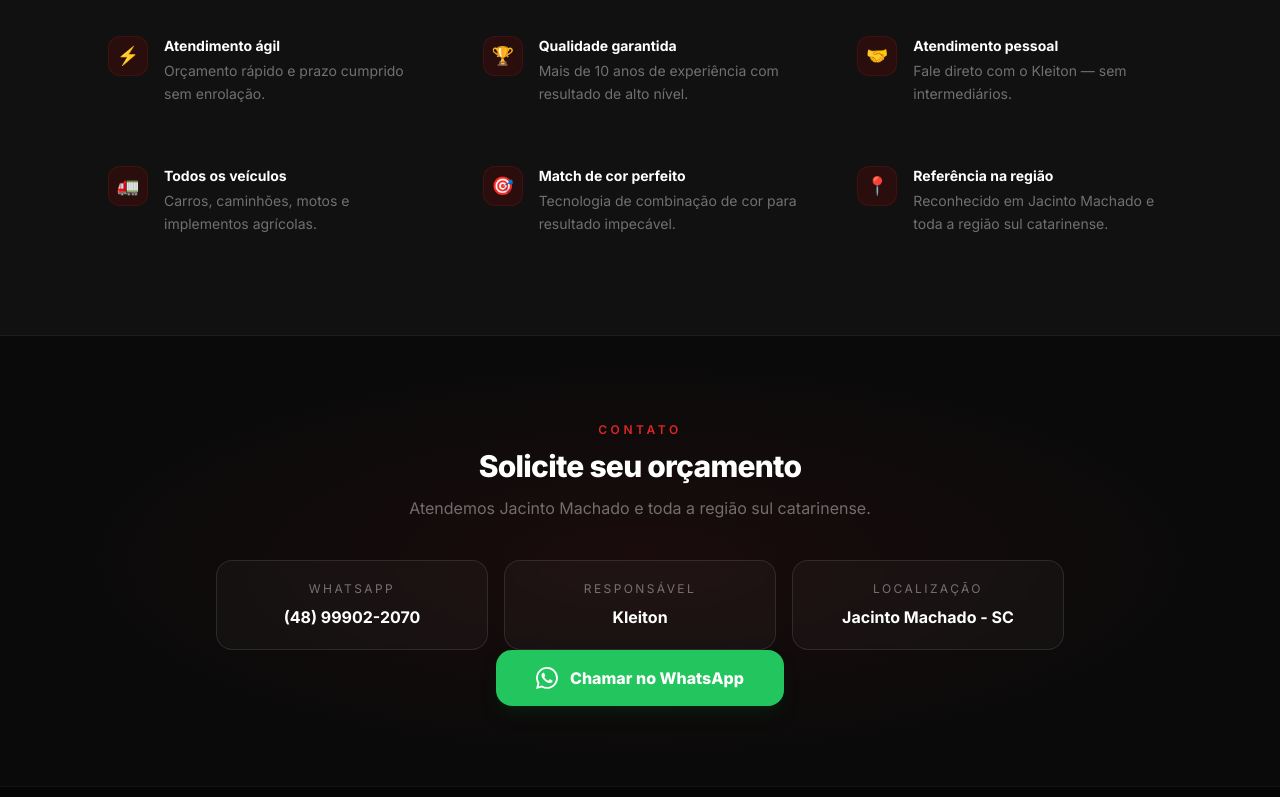
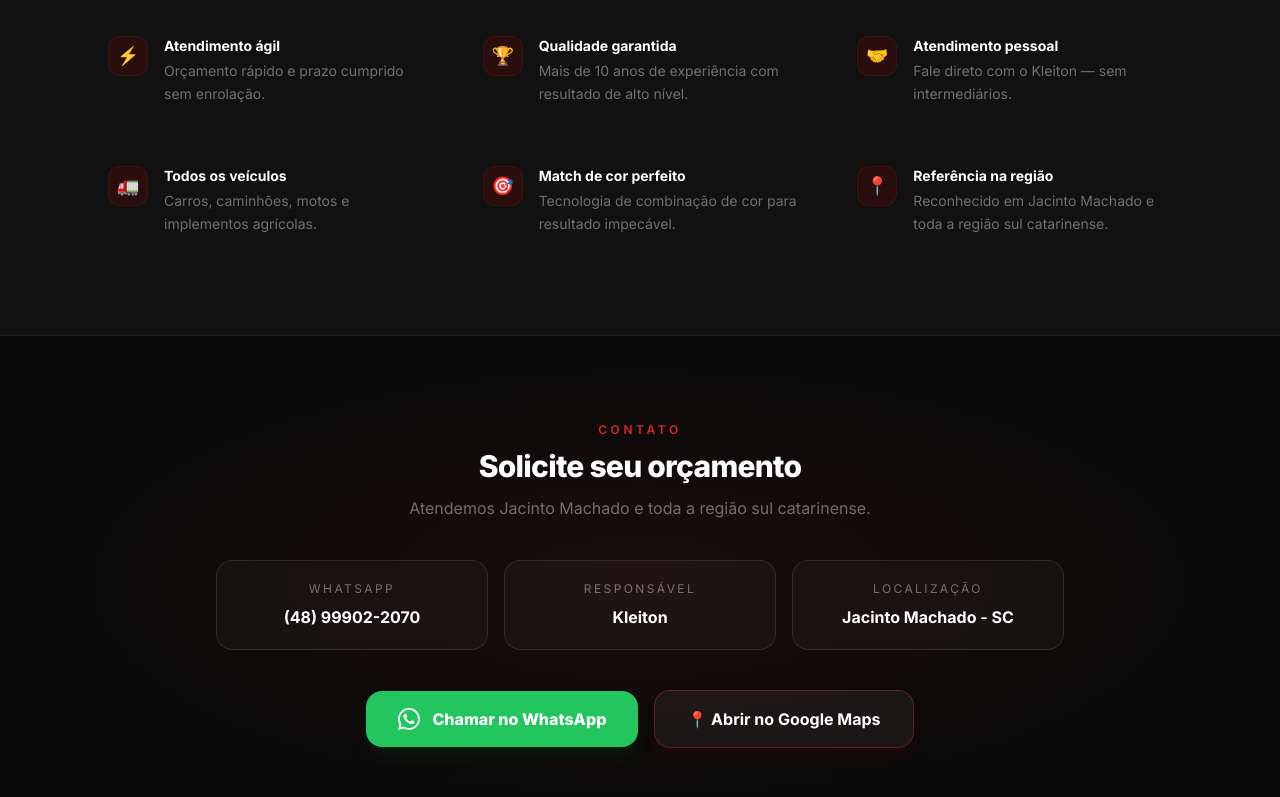
Before and after one commit to DevNicolas01/JK_AutoTruck, a React (Vite) app: page / in a window 1280 px wide. Shown: the part 2000-2797 px from the top of the page. Built offline with nearby package versions, Linux system fonts and the light colour scheme.

Commit message:
Localização No Contact

```diff
--- a/src/components/Contact.tsx
+++ b/src/components/Contact.tsx
@@ -4,10 +4,12 @@ export default function Contact() {
       id="contato"
       className="relative overflow-hidden bg-[#0a0a0a] py-20"
     >
-
+      {/* BACKGROUND */}
       <div className="absolute inset-0 bg-[radial-gradient(ellipse_at_center,rgba(220,38,38,0.08)_0%,transparent_65%)]" />
 
       <div className="relative mx-auto max-w-4xl px-6 text-center">
+
+        {/* HEADER */}
         <span className="text-xs font-semibold uppercase tracking-[0.3em] text-red-600">
           Contato
         </span>
@@ -20,7 +22,8 @@ export default function Contact() {
           Atendemos Jacinto Machado e toda a região sul catarinense.
         </p>
 
-        <div className="grid grid-cols-1 gap-4 sm:grid-cols-3">
+        {/* CARDS INFO */}
+        <div className="grid grid-cols-1 gap-4 sm:grid-cols-3 mb-10">
           {[
             { label: "WhatsApp", value: "(48) 99902-2070" },
             { label: "Responsável", value: "Kleiton" },
@@ -41,11 +44,15 @@ export default function Contact() {
           ))}
         </div>
 
+        {/* CTA BUTTONS */}
+        <div className="flex flex-col sm:flex-row items-center justify-center gap-4">
+
+          {/* WHATSAPP */}
           <a
             href="https://wa.me/5548999022070?text=Olá%20Kleiton,%20gostaria%20de%20um%20orçamento!"
             target="_blank"
             rel="noopener noreferrer"
-          className="inline-flex items-center gap-3 rounded-2xl bg-green-500 px-10 py-4 text-base font-black text-white shadow-lg shadow-green-950/50 transition-all hover:-translate-y-1 hover:bg-green-600"
+            className="inline-flex items-center gap-3 rounded-2xl bg-green-500 px-8 py-4 text-base font-black text-white shadow-lg shadow-green-950/50 transition-all hover:-translate-y-1 hover:bg-green-600"
           >
             <svg
               xmlns="http://www.w3.org/2000/svg"
@@ -59,6 +66,18 @@ export default function Contact() {
 
             Chamar no WhatsApp
           </a>
+
+          {/* GOOGLE MAPS */}
+          <a
+            href="https://www.google.com/maps?q=-29.042844,-49.7987379&z=17&hl=pt"
+            target="_blank"
+            rel="noopener noreferrer"
+            className="inline-flex items-center gap-3 rounded-2xl border border-red-500/30 bg-white/5 px-8 py-4 text-base font-bold text-white shadow-lg shadow-red-950/30 transition-all hover:-translate-y-1 hover:bg-white/10 hover:border-red-500"
+          >
+            📍 Abrir no Google Maps
+          </a>
+
+        </div>
       </div>
     </section>
   );
```
Lines whose indentation alone changed are shown as unchanged.
